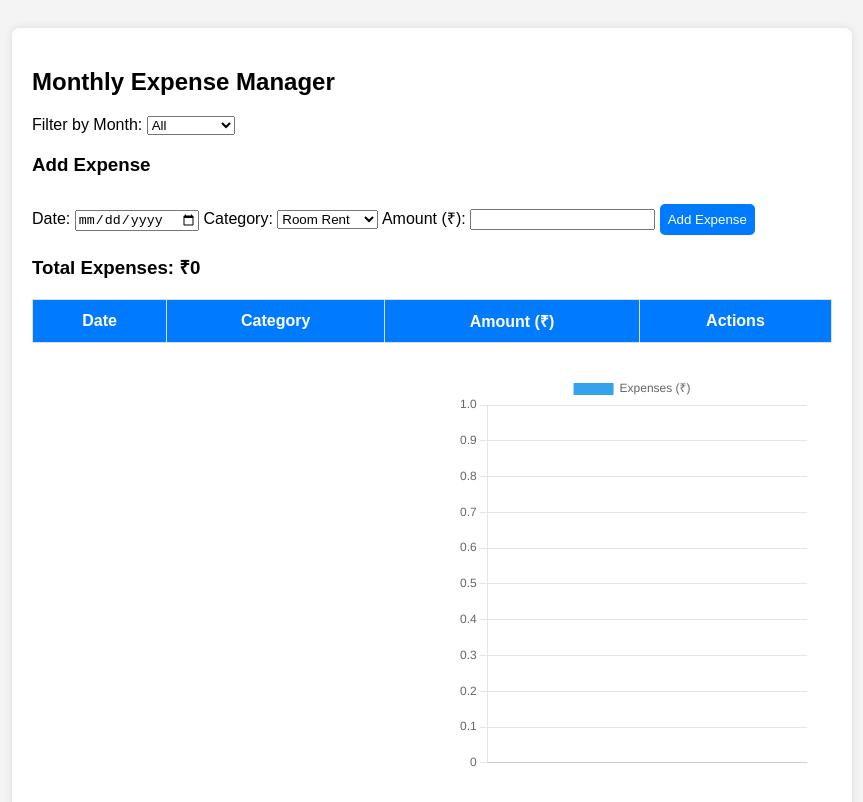
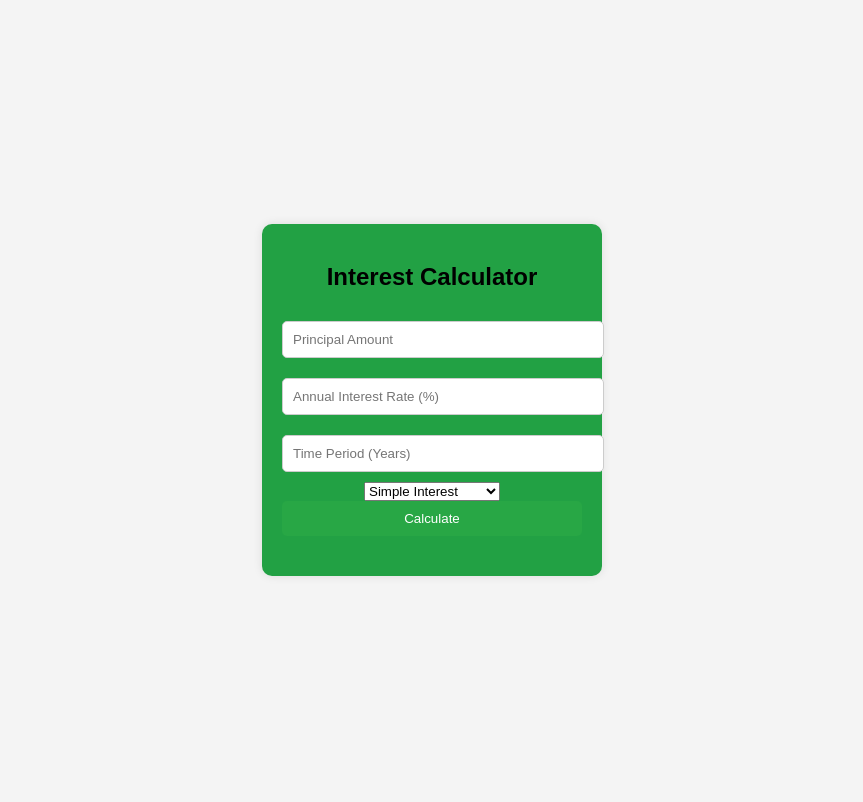
Before and after one commit to Prashu317/interest-calculator, a plain HTML site: page index.html in a window 1280 px wide. Shown: the whole page, without its empty margins (208-1071 px from the left). Drawn offline with nearby package versions, Linux system fonts and the light colour scheme.

Commit message:
Add files via upload

```diff
--- a/index.html
+++ b/index.html
@@ -1,213 +1,104 @@
 <!DOCTYPE html>
 <html lang="en">
 <head>
-    <meta name="google-site-verification" content="lLQqmqBrc0kI8DCpMcoHYgGuDs7SJDX9rTcq39rq_pY" />
-    <meta name="google-adsense-account" content="ca-pub-5353019983953333">
   <meta charset="UTF-8">
   <meta name="viewport" content="width=device-width, initial-scale=1.0">
-    <title>Monthly Expense Manager</title>
-    <script src="https://cdn.jsdelivr.net/npm/chart.js"></script>
+  <title>Interest Calculator</title>
   <style>
     body {
       font-family: Arial, sans-serif;
       background-color: #f4f4f4;
+      display: flex;
+      justify-content: center;
+      align-items: center;
+      height: 100vh;
+      margin: 0;
+    }
+    .calculator {
+      background-color: #22a144;
       padding: 20px;
-        }
-        .container {
-            max-width: 800px;
-            margin: auto;
-            background: white;
-            padding: 20px;
-            border-radius: 8px;
-            box-shadow: 0px 0px 10px rgba(0,0,0,0.1);
-        }
-        table {
-            width: 100%;
-            border-collapse: collapse;
-            margin-top: 20px;
-        }
-        th, td {
-            border: 1px solid #ddd;
-            padding: 10px;
+      border-radius: 10px;
+      box-shadow: 0 0 10px rgba(0, 0, 0, 0.1);
+      width: 300px;
       text-align: center;
     }
-        th {
-            background-color: #007BFF;
-            color: white;
+    .calculator h2 {
+      margin-bottom: 20px;
     }
-        button {
-            margin-top: 10px;
-            padding: 8px;
-            background-color: #007BFF;
-            color: white;
-            border: none;
-            cursor: pointer;
+    .calculator input {
+      width: 100%;
+      padding: 10px;
+      margin: 10px 0;
+      border: 1px solid #ccc;
       border-radius: 5px;
     }
-        button:hover {
-            background-color: #0056b3;
+    .calculator button {
+      width: 100%;
+      padding: 10px;
+      background-color: #28a745;
+      color: #fff;
+      border: none;
+      border-radius: 5px;
+      cursor: pointer;
     }
-        .charts {
-            display: flex;
-            justify-content: space-around;
-            margin-top: 30px;
+    .calculator button:hover {
+      background-color: #218838;
     }
-        canvas {
-            max-width: 350px;
+    .result {
+      margin-top: 20px;
+      font-weight: bold;
     }
   </style>
 </head>
 <body>
+  <div class="calculator">
+    <h2>Interest Calculator</h2>
+    <input type="number" id="principal" placeholder="Principal Amount" required>
+    <input type="number" id="rate" placeholder="Annual Interest Rate (%)" required>
+    <input type="number" id="time" placeholder="Time Period (Years)" required>
+    <select id="type">
+      <option value="simple">Simple Interest</option>
+      <option value="compound">Compound Interest</option>
+    </select>
+    <input type="number" id="compounds" placeholder="Compounds Per Year (Optional)" style="display: none;">
+    <button onclick="calculateInterest()">Calculate</button>
+    <div class="result" id="result"></div>
+  </div>
 
-<div class="container">
-    <h2>Monthly Expense Manager</h2>
+  <script>
+    // Show/hide compounds input based on interest type
+    document.getElementById('type').addEventListener('change', function() {
+      const compoundsInput = document.getElementById('compounds');
+      if (this.value === 'compound') {
+        compoundsInput.style.display = 'block';
+      } else {
+        compoundsInput.style.display = 'none';
+      }
+    });
 
-    <label>Filter by Month:</label>
-    <select id="monthFilter" onchange="filterExpenses()">
-        <option value="all">All</option>
-        <option value="01">January</option>
-        <option value="02">February</option>
-        <option value="03">March</option>
-        <option value="04">April</option>
-        <option value="05">May</option>
-        <option value="06">June</option>
-        <option value="07">July</option>
-        <option value="08">August</option>
-        <option value="09">September</option>
-        <option value="10">October</option>
-        <option value="11">November</option>
-        <option value="12">December</option>
-    </select>
+    // Calculate interest
+    function calculateInterest() {
+      const principal = parseFloat(document.getElementById('principal').value);
+      const rate = parseFloat(document.getElementById('rate').value);
+      const time = parseFloat(document.getElementById('time').value);
+      const type = document.getElementById('type').value;
+      const compounds = parseFloat(document.getElementById('compounds').value) || 1;
 
-    <h3>Add Expense</h3>
-    <label>Date:</label>
-    <input type="date" id="expenseDate">
+      let interest, totalAmount;
 
-    <label>Category:</label>
-    <select id="expenseCategory">
-        <option value="Room Rent">Room Rent</option>
-        <option value="Groceries">Groceries</option>
-        <option value="School Fees">School Fees</option>
-        <option value="Tuition Fees">Tuition Fees</option>
-        <option value="College Fees">College Fees</option>
-        <option value="Loan EMI's">Loan EMI's</option>
-        <option value="Travelling">Travelling</option>
-        <option value="others">others</ption>
-    </select>
-
-    <label>Amount (₹):</label>
-    <input type="number" id="expenseAmount">
-
-    <button onclick="addExpense()">Add Expense</button>
-
-    <h3>Total Expenses: ₹<span id="totalExpenses">0</span></h3>
-
-    <table>
-        <thead>
-            <tr>
-                <th>Date</th>
-                <th>Category</th>
-                <th>Amount (₹)</th>
-                <th>Actions</th>
-            </tr>
-        </thead>
-        <tbody id="expenseTable"></tbody>
-    </table>
-     <div class="charts">
-        <canvas id="pieChart"></canvas>
-        <canvas id="barChart"></canvas>
-    </div>
-</div>
-<script>
-    let expenses = JSON.parse(localStorage.getItem("expenses")) || [];
-
-    function addExpense() {
-        let date = document.getElementById("expenseDate").value;
-        let category = document.getElementById("expenseCategory").value;
-        let amount = parseFloat(document.getElementById("expenseAmount").value);
-        if (date && category && amount) {
-            expenses.push({ date, category, amount });
-            localStorage.setItem("expenses", JSON.stringify(expenses));
-            displayExpenses();
-        }
+      if (type === 'simple') {
+        interest = (principal * rate * time) / 100;
+        totalAmount = principal + interest;
+      } else if (type === 'compound') {
+        totalAmount = principal * Math.pow(1 + (rate / (compounds * 100)), compounds * time);
+        interest = totalAmount - principal;
       }
 
-    function displayExpenses() {
-        let table = document.getElementById("expenseTable");
-        table.innerHTML = "";
-        let total = 0;
-        expenses.forEach((expense, index) => {
-            total += expense.amount;
-            let row = `<tr>
-                <td>${expense.date}</td>
-                <td>${expense.category}</td>
-                <td>₹${expense.amount}</td>
-                <td>
-                    <button onclick="editExpense(${index})">Edit</button>
-                    <button onclick="deleteExpense(${index})">Delete</button>
-                </td>
-            </tr>`;
-            table.innerHTML += row;
-        });
-        document.getElementById("totalExpenses").textContent = total;
-        renderCharts();
+      document.getElementById('result').innerHTML = `
+        <p>Interest: ${interest.toFixed(2)}</p>
+        <p>Total Amount: ${totalAmount.toFixed(2)}</p>
+      `;
     }
-
-    function editExpense(index) {
-        let expense = expenses[index];
-        document.getElementById("expenseDate").value = expense.date;
-        document.getElementById("expenseCategory").value = expense.category;
-        document.getElementById("expenseAmount").value = expense.amount;
-        deleteExpense(index);
-    }
-
-    function deleteExpense(index) {
-        expenses.splice(index, 1);
-        localStorage.setItem("expenses", JSON.stringify(expenses));
-        displayExpenses();
-    }
-
-    function filterExpenses() {
-        let selectedMonth = document.getElementById("monthFilter").value;
-        let filteredExpenses = expenses.filter(exp => selectedMonth === "all" || exp.date.split("-")[1] === selectedMonth);
-
-        let table = document.getElementById("expenseTable");
-        table.innerHTML = "";
-        let total = 0;
-        filteredExpenses.forEach((expense, index) => {
-            total += expense.amount;
-            let row = `<tr>
-                <td>${expense.date}</td>
-                <td>${expense.category}</td>
-                <td>₹${expense.amount}</td>
-                <td>
-                    <button onclick="editExpense(${index})">Edit</button>
-                    <button onclick="deleteExpense(${index})">Delete</button>
-                </td>
-            </tr>`;
-            table.innerHTML += row;
-        });
-        document.getElementById("totalExpenses").textContent = total;
-        renderCharts();
-    }
-
-    function renderCharts() {
-        let categories = {};
-        expenses.forEach(exp => {
-            categories[exp.category] = (categories[exp.category] || 0) + exp.amount;
-        });
-        let labels = Object.keys(categories);
-        let data = Object.values(categories);
-
-        let pieCtx = document.getElementById("pieChart").getContext("2d");
-        new Chart(pieCtx, { type: "pie", data: { labels, datasets: [{ data, backgroundColor: ["#FF6384", "#36A2EB", "#FFCE56"] }] } });
-
-        let barCtx = document.getElementById("barChart").getContext("2d");
-        new Chart(barCtx, { type: "bar", data: { labels, datasets: [{ label: "Expenses (₹)", data, backgroundColor: "#36A2EB" }] } });
-    }
-
-    document.addEventListener("DOMContentLoaded", displayExpenses);
   </script>
-
 </body>
 </html>
```
Lines whose indentation alone changed are shown as unchanged.
